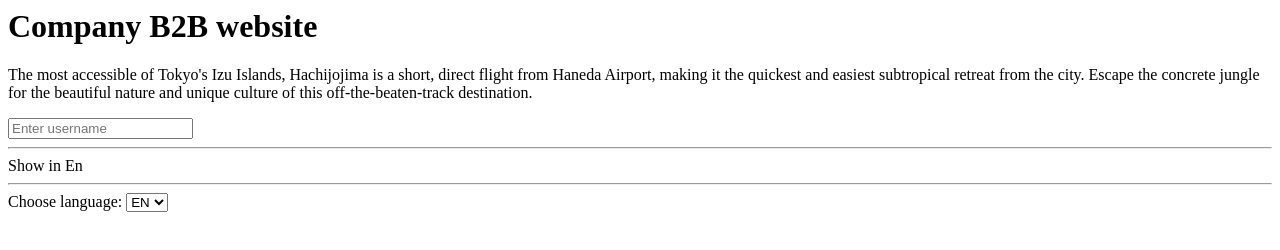
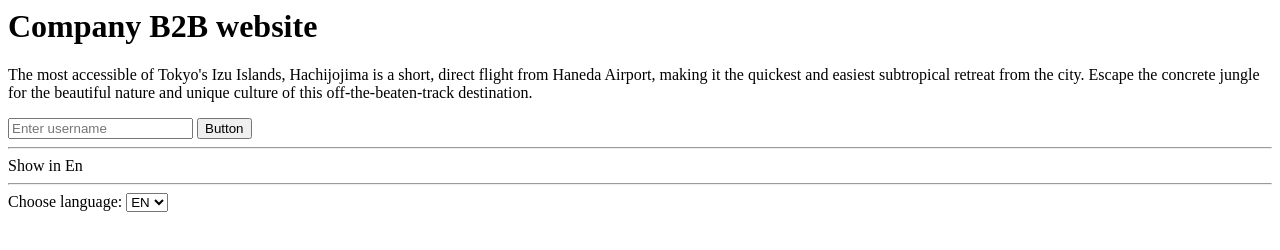
Before and after one commit to kubenstein/tiny-i18n-solution, a plain HTML site: page index.html in a window 1280 px wide. Drawn offline with Linux system fonts and the light colour scheme.

Commit message:
add support for buttons

```diff
--- a/index.html
+++ b/index.html
@@ -8,6 +8,7 @@
       <p data-i18n='text'>The most accessible of Tokyo's Izu Islands, Hachijojima is a short, direct flight from Haneda Airport, making it the quickest and easiest subtropical retreat from the city. Escape the concrete jungle for the beautiful nature and unique culture of this off-the-beaten-track destination.</p>
 
       <input data-i18n-placeholder='input-placeholder' type="text" placeholder="Enter username" />
+      <input data-i18n='input-button' type="button" value="Button" />
 
       <div data-i18n-show='en'>
         <hr>
@@ -32,21 +33,26 @@
       var texts = {
         en: {
           title: 'Company B2B website',
-          text: "The most accessible of Tokyo's Izu Islands, Hachijojima is a short, direct flight from Haneda Airport, making it the quickest and easiest subtropical retreat from the city. Escape the concrete jungle for the beautiful nature and unique culture of this off-the-beaten-track destination.",
+          text: "The most accessible of Tokyo's Izu Islands, Hachijojima is a short, direct " +
+          "flight from Haneda Airport, making it the quickest and easiest subtropical retreat " +
+          "from the city. Escape the concrete jungle for the beautiful nature and unique culture of this off-the-beaten-track destination.",
           'choose-language': 'Choose language:',
           'input-placeholder': 'Enter username',
+          'input-button': 'Button',
         },
         ko: {
           title: 'Company B2B 웹 사이트',
           text: "도쿄에서 비행기로 단 1시간이면 도착하는 아열대 화산섬",
           'choose-language': '언어 선택:',
           'input-placeholder': '사용자 이름을 입력하십시오',
+          'input-button': '단추',
         },
         ja: {
           title: 'Company B2B ウェブサイト',
           text: "東京の伊豆諸島で最もアクセスが良い八丈島は、羽田空港からの短時間の直行便で行くことができる、亜熱帯のリゾートです。コンクリートジャングルを脱出し、八丈島の美しい自然とユニークな文化を体験しましょう。",
           'choose-language': '言語を選択:',
           'input-placeholder': 'ユーザー名',
+          'input-button': 'ボタン',
         }
       }
 
@@ -65,7 +71,8 @@
         for (var i = 0; i < i18nEls.length; i++) {
           var i18nEl = i18nEls[i];
           var i18nKey = i18nEl.getAttribute('data-i18n');
-          i18nEl.innerHTML = i18n[i18nKey];
+          var propToChange = i18nEl.value ? 'value' : 'innerHTML';
+          i18nEl[propToChange] = i18n[i18nKey];
         }
       }
 
```
